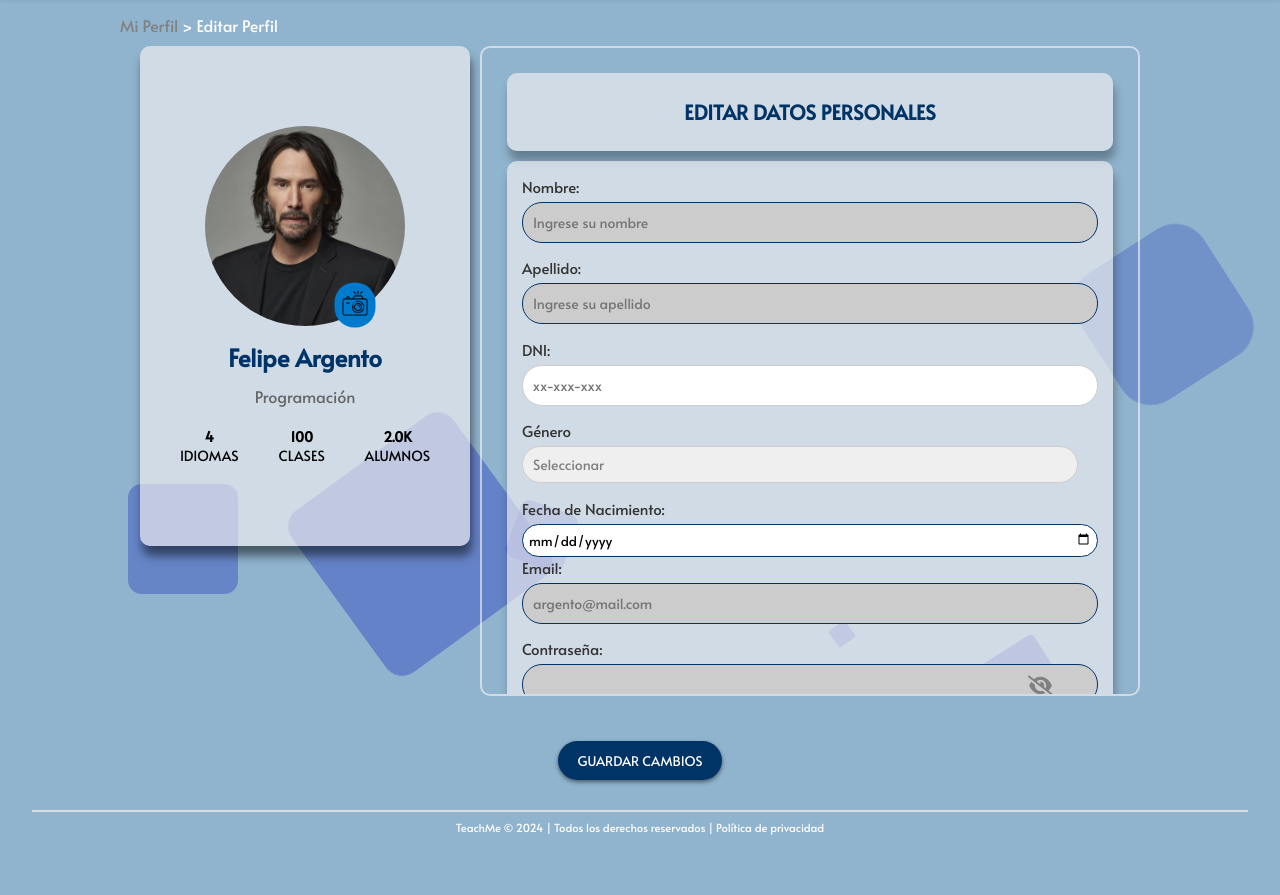
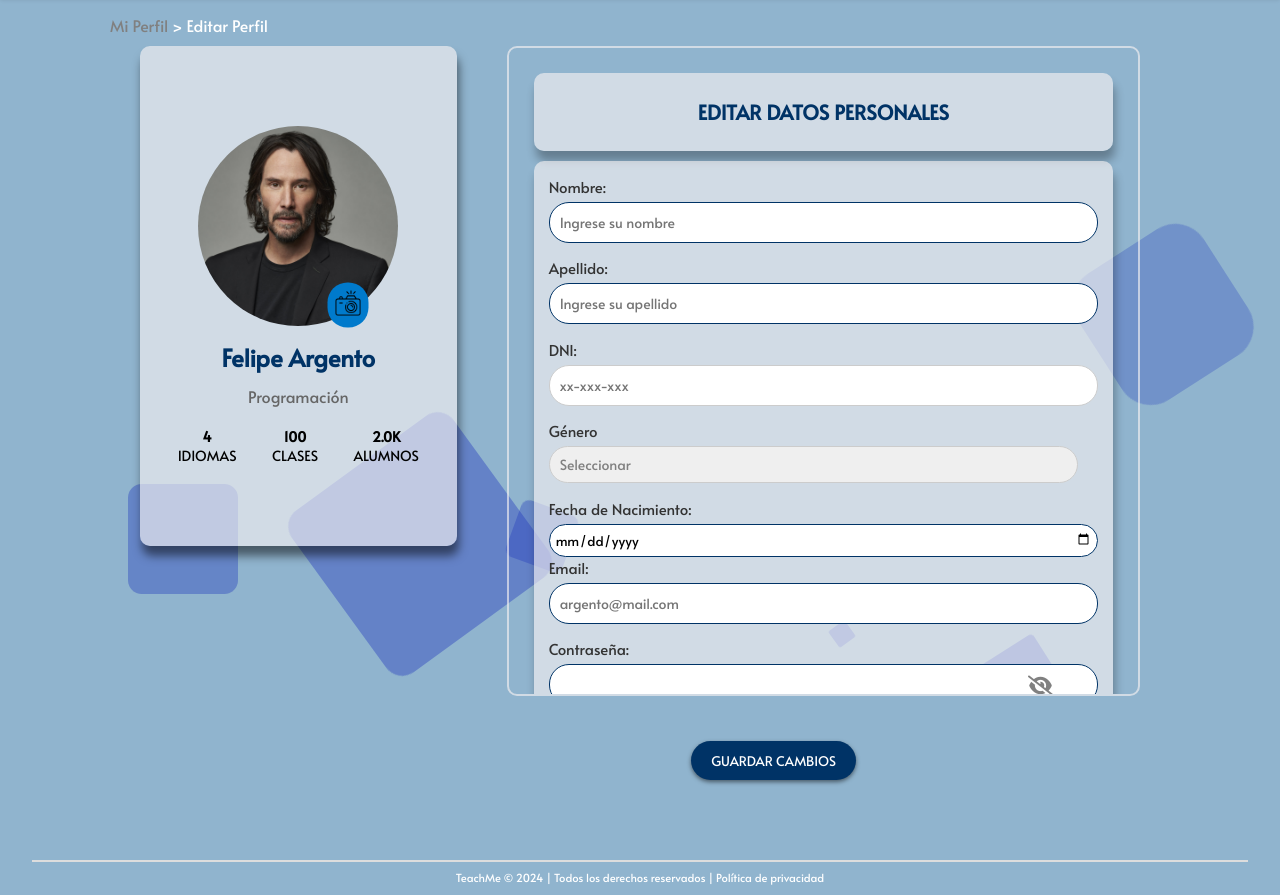
Before and after one commit to Gean-Saravia/TeachMe, a website: page public/html/editProf.html in a window 1280 px wide. Shown: the part 106-1001 px from the top of the page. Before the commit the page ends 951 px from the top, so only its background shows below. Drawn offline with Linux system fonts and the light colour scheme.

Commit message:
Agrego media query 1920px

```diff
--- a/public/styles/prof-edit.css
+++ b/public/styles/prof-edit.css
@@ -451,7 +451,7 @@ input[type="text"],
 input[type="email"],
 input[type="url"],
 input[type="password"] {
-    background-color: #ccc;
+    background-color: #ffffff;
     border: #003366 solid 0.5px;
 }
 
@@ -721,3 +721,27 @@ input {
         color: white;
     }
 }
+
+/* Resolución 1920px */
+
+@media screen and (max-width: 1920px){
+    .container {
+        gap: 50px;
+    }
+
+    .btn.update-btn {
+        margin-left: 54%
+    }
+
+    .location {
+        padding-left: 110px;
+    }
+
+    .nav-links {
+        padding-left: 30px;
+    }
+
+    .linea {
+        margin-top: 80px;
+    }
+}
```
